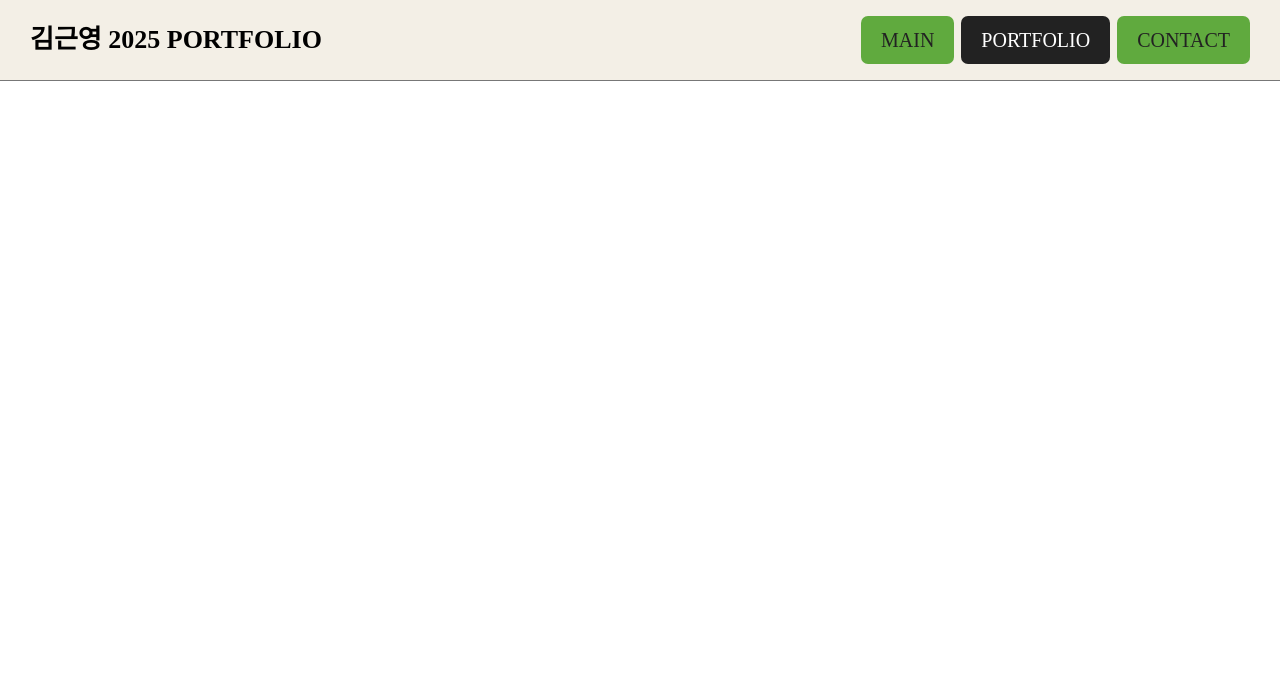
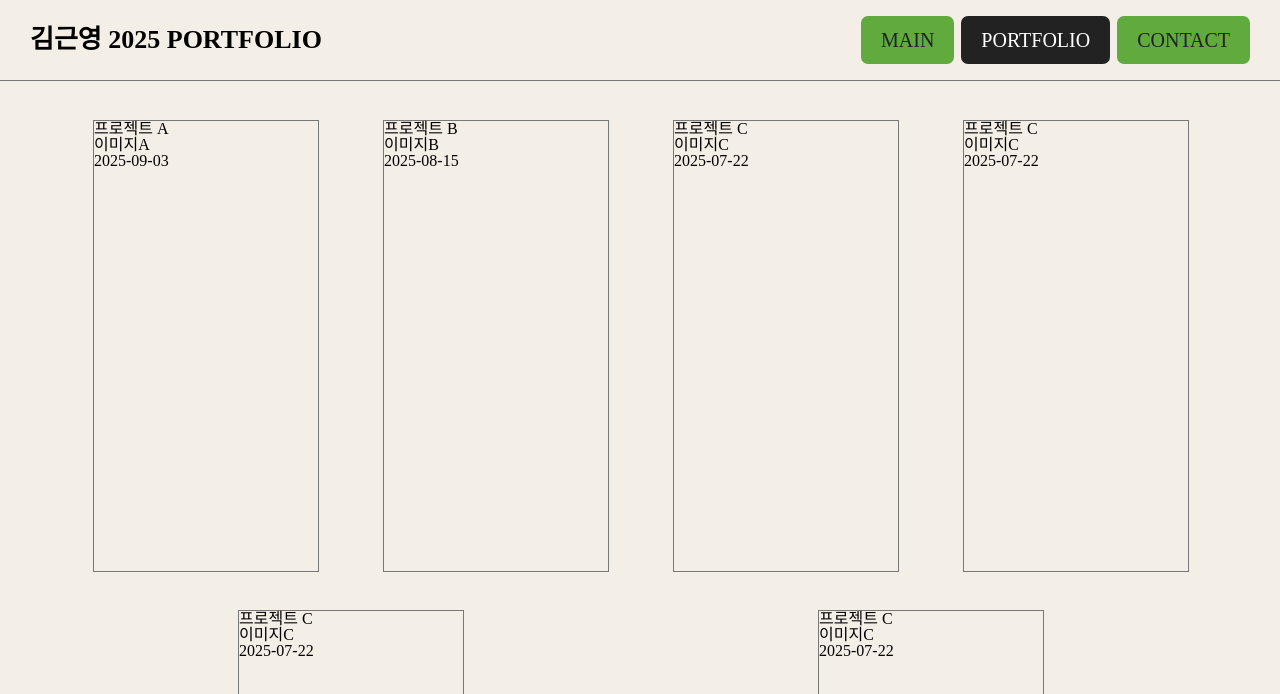
Before and after one commit to kimJAVAN/2025port, a React (Create React App) app: page /2025port/portfolio in a window 1280 px wide. Shown: the top 694 px of the page. Built offline with nearby package versions, Linux system fonts and the light colour scheme.

Commit message:
20250903 contact / popol 1차

```diff
--- a/src/App.js
+++ b/src/App.js
@@ -3,6 +3,7 @@ import Main from "./Route/Main/Main.jsx";
 import Header from "./Component/Header/Header";
 import SubPortfolio from "./Route/Portfolio/PortFolioRoute.jsx";
 import './reset.css';
+import SubContact from "./Route/Contact/SubContact.jsx";
 
 function App() {
   return (
@@ -11,6 +12,7 @@ function App() {
       <Routes>
         <Route path="/" element={<Main />} />
         <Route path="/portfolio" element={<SubPortfolio />} />
+        <Route path="/contact" element={<SubContact/>} />
       </Routes>
     </Router>
   );
--- a/src/component/Portfolio/SubPortfolio/SubPortfolio.css
+++ b/src/component/Portfolio/SubPortfolio/SubPortfolio.css
@@ -0,0 +1,36 @@
+.sub-popol-wrapper{
+    width: 100%;
+    background-color: rgb(243, 239, 230);
+    padding : 120px 0px;
+}
+.sub-popol-wrapper .sub-inner-wrap{
+    display: flex;
+    flex-wrap: wrap;
+    justify-content: space-around;
+    padding: 0px 80px;
+    gap: 40px;
+}
+.sub-popol-wrapper .sub-popol-unit{
+    width: 351px;
+    height: 450px;
+    position: relative;
+    cursor: pointer;
+    transition : all .3s ease
+}
+.sub-popol-wrapper .sub-popol-front{
+    position: relative;
+    z-index: 2;
+    background-color: rgb(243, 239, 230);
+    border: 1px solid #777;
+    width: 100%;
+    height: 100%;
+}
+.sub-popol-wrapper .sub-popol-back{
+    position: absolute;
+    width: 50%;
+    height: 100%;
+    top: 0;
+    left: 0;
+    background-color: #333;
+    border: 1px solid #fff;
+}
--- a/src/component/Portfolio/SubPortfolio/SubPortfolio.jsx
+++ b/src/component/Portfolio/SubPortfolio/SubPortfolio.jsx
@@ -0,0 +1,118 @@
+import React, {useState} from 'react';
+import './SubPortfolio.css';
+
+const portfolioData = [
+  {
+    title: "프로젝트 A",
+    img: "이미지A",
+    date: "2025-09-03",
+    content: "프로젝트 A 내용",
+    team: "참여인원 A",
+    link: "https://example.com/A",
+  },
+  {
+    title: "프로젝트 B",
+    img: "이미지B",
+    date: "2025-08-15",
+    content: "프로젝트 B 내용",
+    team: "참여인원 B",
+    link: "https://example.com/B",
+  },
+  {
+    title: "프로젝트 C",
+    img: "이미지C",
+    date: "2025-07-22",
+    content: "프로젝트 C 내용",
+    team: "참여인원 C",
+    link: "https://example.com/C",
+  },
+  {
+    title: "프로젝트 C",
+    img: "이미지C",
+    date: "2025-07-22",
+    content: "프로젝트 C 내용",
+    team: "참여인원 C",
+    link: "https://example.com/C",
+  },
+  {
+    title: "프로젝트 C",
+    img: "이미지C",
+    date: "2025-07-22",
+    content: "프로젝트 C 내용",
+    team: "참여인원 C",
+    link: "https://example.com/C",
+  },
+  {
+    title: "프로젝트 C",
+    img: "이미지C",
+    date: "2025-07-22",
+    content: "프로젝트 C 내용",
+    team: "참여인원 C",
+    link: "https://example.com/C",
+  },
+];
+
+function SubPortfolio() {
+
+  const [activeIndex, setActiveIndex] = useState(null);
+
+  const handleClick = (index) => {
+    setActiveIndex(activeIndex === index ? null : index);
+  };
+
+  return (
+    <div className='sub-popol-wrapper'>
+      <div className='sub-inner-wrap'>
+        {portfolioData.map((item, index) => {
+          const isActive = index === activeIndex;
+          return (
+            <div
+              className={`sub-popol-unit ${isActive ? 'active' : ''}`}
+              key={index}
+              onClick={() => handleClick(index)}
+              style={{
+                width: isActive ? '40%' : '20%',
+                transition: 'width 0.4s ease',
+              }}
+            >
+              <div
+                className='sub-popol-front'
+                style={{ width: isActive ? '50%' : '100%' }}
+              >
+                <div className='sub-popol-title'>
+                  <p>{item.title}</p>
+                </div>
+                <div className='sub-popol-img'>
+                  <div>{item.img}</div>
+                </div>
+                <div className='sub-popol-date'>
+                  <p>{item.date}</p>
+                </div>
+              </div>
+              <div
+                className='sub-popol-back'
+                style={{
+                  left: isActive ? '50%' : '0%',
+                  transition: 'left 0.4s ease',
+                  position: 'absolute',
+                }}
+              >
+                <div className='sub-context'>
+                  <p>{item.content}</p>
+                </div>
+                <div className='sub-context'>
+                  <p>{item.team}</p>
+                </div>
+                <div className='sub-popol-link'>
+                  <p>{item.link}</p>
+                </div>
+              </div>
+            </div>
+          );
+        })}
+      </div>
+    </div>
+  );
+}
+
+export default SubPortfolio;
--- /dev/null
+++ b/src/route/Contact/SubContact.jsx
@@ -0,0 +1,12 @@
+import React from 'react'
+import Contact from './../../Component/Main/Contact/Contact'
+
+function SubContact() {
+  return (
+    <div>
+        <Contact />
+    </div>
+  )
+}
+
+export default SubContact
--- a/src/route/Portfolio/PortFolioRoute.jsx
+++ b/src/route/Portfolio/PortFolioRoute.jsx
@@ -1,5 +1,5 @@
 import React from 'react'
-import SubPortfolio from '../../Component/Main/Portfolio/Portfolio.jsx'
+import SubPortfolio from '../../Component/Portfolio/SubPortfolio/SubPortfolio'
 
 function PortFolioRoute() {
   return (
```
